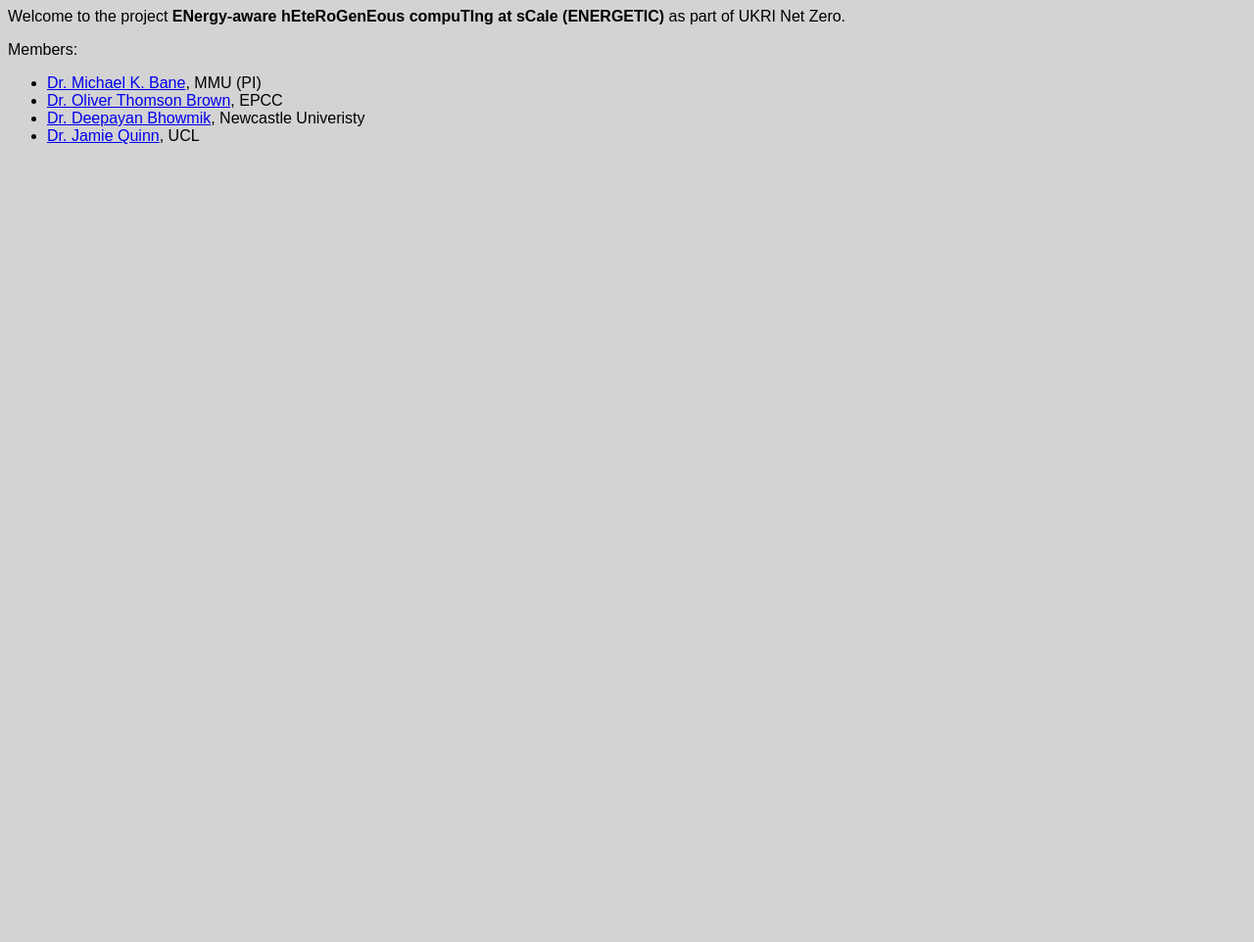
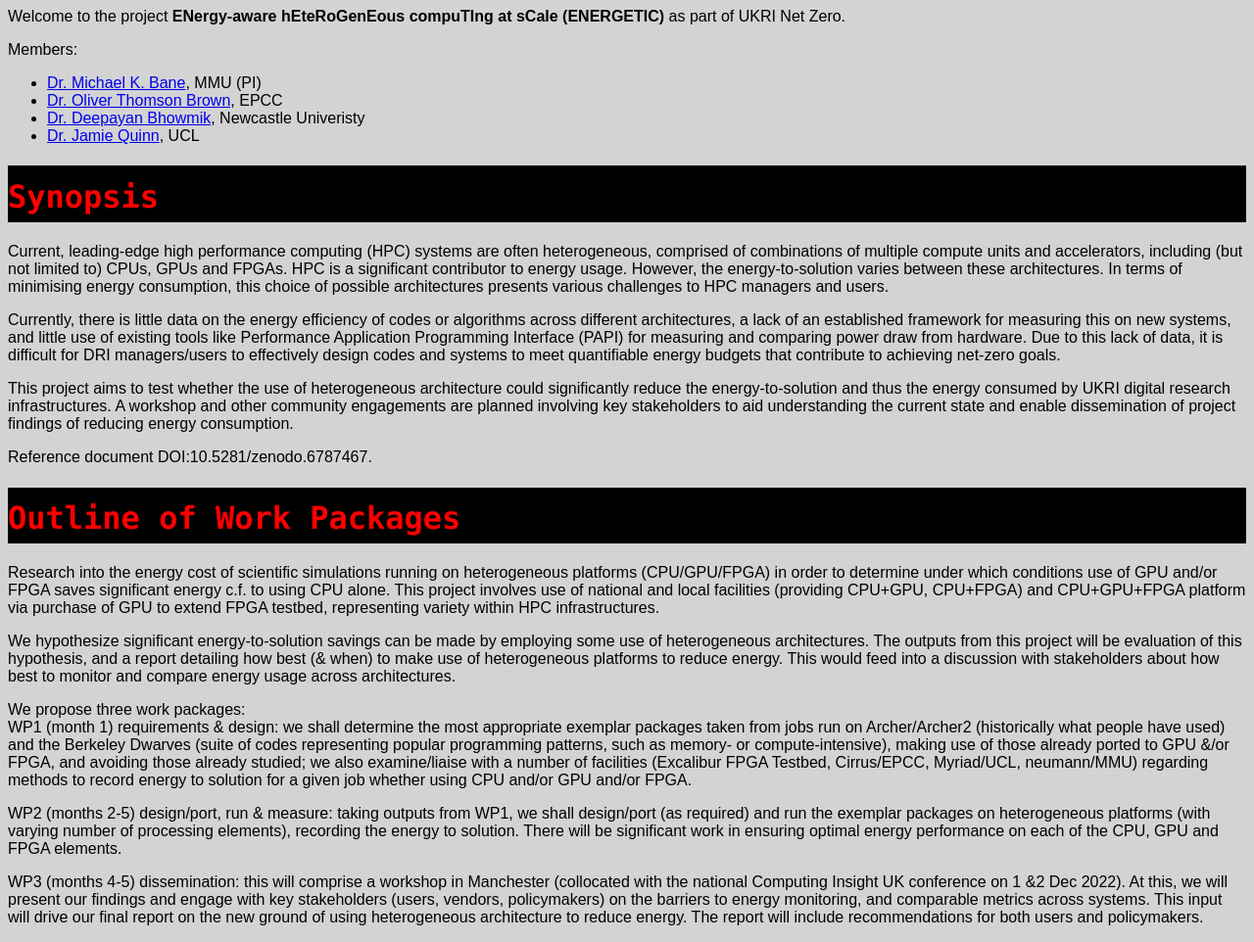
Before and after one commit to ukri-netzero-energetic/ukri-netzero-energetic.github.io, a plain HTML site: page index.html in a window 1280 px wide. Shown: the whole page at 98% size. Before the commit the page ends 800 px from the top, so only its background shows below. Drawn offline with Linux system fonts and the light colour scheme.

Commit message:
added workpackages. feel free now to link!

```diff
--- a/index.html
+++ b/index.html
@@ -11,4 +11,47 @@
       <li><a href="https://www.epcc.ed.ac.uk/about-us/our-team/dr-oliver-brown">Dr. Oliver Thomson Brown</a>, EPCC
       <li><a href="https://dbhowmik.github.io/">Dr. Deepayan Bhowmik</a>, Newcastle Univeristy
       <li><a href="https://www.ucl.ac.uk/advanced-research-computing/people">Dr. Jamie Quinn</a>, UCL
-</body></html>
+    </ul>
+    <h1>Synopsis</h1>
+    Current, leading-edge high performance computing (HPC) systems are often heterogeneous, comprised of combinations of multiple compute units and accelerators, including (but not limited to) CPUs, GPUs and FPGAs. HPC is a significant contributor to energy usage. However, the energy-to-solution varies between these architectures. In terms of minimising energy consumption, this choice of possible architectures presents various challenges to HPC managers and users.
+    <p>
+Currently, there is little data on the energy efficiency of codes or algorithms across different architectures, a lack of an established framework for measuring this on new systems, and little use of existing tools like Performance Application Programming Interface (PAPI) for measuring and comparing power draw from hardware. Due to this lack of data, it is difficult for DRI managers/users to effectively design codes and systems to meet quantifiable energy budgets that contribute to achieving net-zero goals.
+      <p>
+This project aims to test whether the use of heterogeneous architecture could significantly reduce the energy-to-solution and thus the energy consumed by UKRI digital research infrastructures. A workshop and other community engagements are planned involving key stakeholders to aid understanding the current state and enable dissemination of project findings of reducing energy consumption.
+        <p>
+Reference document DOI:10.5281/zenodo.6787467.
+    <h1>Outline of Work Packages</h1>
+    Research into the energy cost of scientific simulations running on heterogeneous
+platforms (CPU/GPU/FPGA) in order to determine under which conditions use of GPU
+and/or FPGA saves significant energy c.f. to using CPU alone. This project involves use of
+national and local facilities (providing CPU+GPU, CPU+FPGA) and CPU+GPU+FPGA
+platform via purchase of GPU to extend FPGA testbed, representing variety within HPC
+infrastructures.<p>
+We hypothesize significant energy-to-solution savings can be made by employing some
+use of heterogeneous architectures. The outputs from this project will be evaluation of this
+hypothesis, and a report detailing how best (& when) to make use of heterogeneous
+platforms to reduce energy. This would feed into a discussion with stakeholders about how
+best to monitor and compare energy usage across architectures.<p>
+We propose three work packages:<br>
+WP1 (month 1) requirements & design: we shall determine the most appropriate exemplar
+packages taken from jobs run on Archer/Archer2 (historically what people have used) and
+the Berkeley Dwarves (suite of codes representing popular programming patterns, such as
+memory- or compute-intensive), making use of those already ported to GPU &/or FPGA,
+and avoiding those already studied; we also examine/liaise with a number of facilities
+(Excalibur FPGA Testbed, Cirrus/EPCC, Myriad/UCL, neumann/MMU) regarding methods
+to record energy to solution for a given job whether using CPU and/or GPU and/or FPGA.
+    <p>
+WP2 (months 2-5) design/port, run & measure: taking outputs from WP1, we shall
+design/port (as required) and run the exemplar packages on heterogeneous platforms
+(with varying number of processing elements), recording the energy to solution. There will
+be significant work in ensuring optimal energy performance on each of the CPU, GPU and
+FPGA elements.
+    <p>
+WP3 (months 4-5) dissemination: this will comprise a workshop in Manchester (collocated
+with the national Computing Insight UK conference on 1 &amp;2 Dec 2022). At this, we will present our findings and engage with
+key stakeholders (users, vendors, policymakers) on the barriers to energy monitoring, and
+comparable metrics across systems. This input will drive our final report on the new
+ground of using heterogeneous architecture to reduce energy. The report will include
+recommendations for both users and policymakers.
+
+  </body></html>
```
